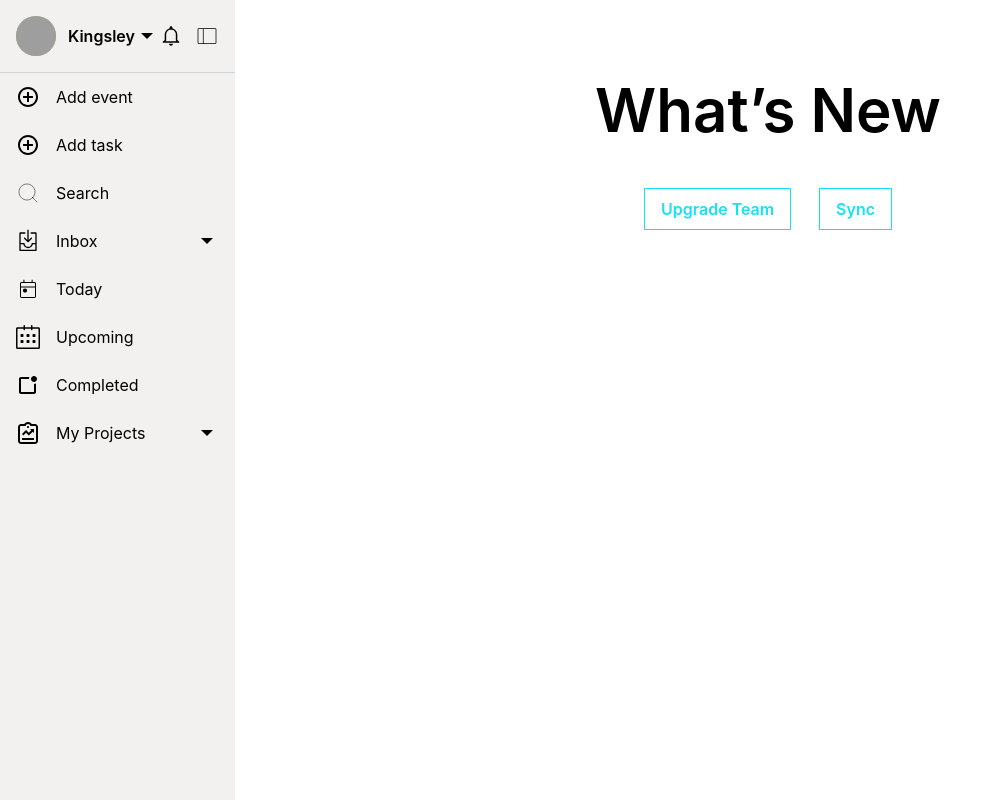
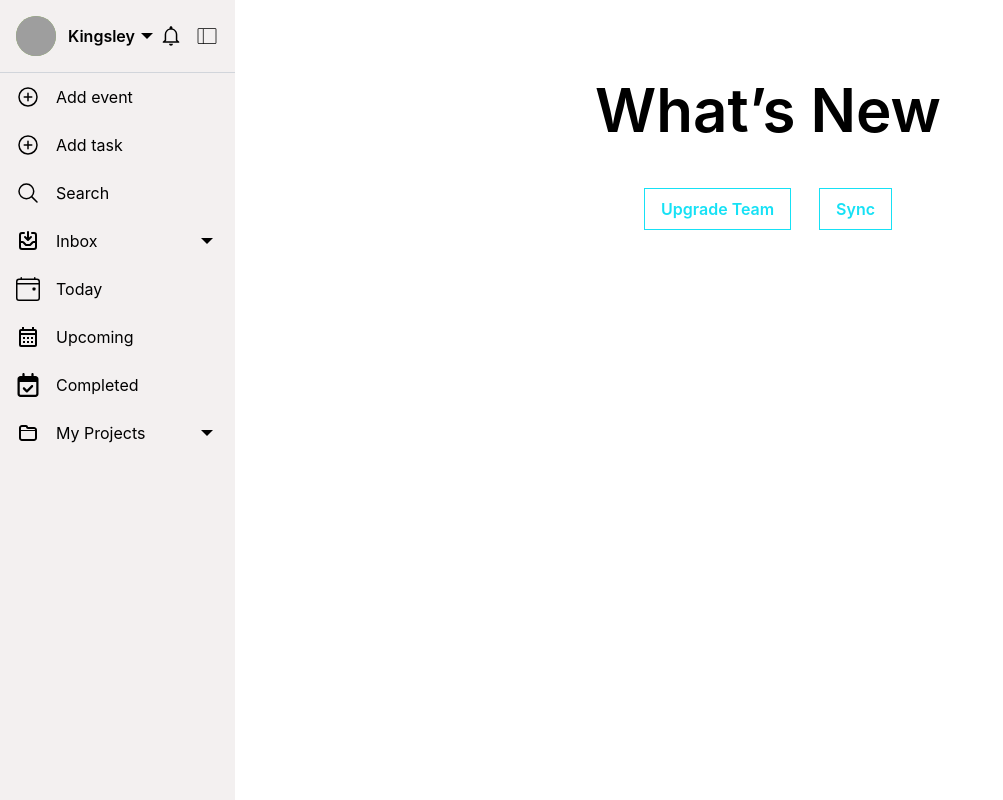
Before and after one commit to kingieX/timeless-event, a React (Vite) app: page /dashboard in a window 1280 px wide. Shown: the whole page, without its empty margins (0-1003 px from the left). Built offline with nearby package versions, Linux system fonts and the light colour scheme; grey boxes are pictures that could not be loaded.

Commit message:
update: modify sidebar menu to enhance user experience

```diff
--- a/src/components/Sidebar.jsx
+++ b/src/components/Sidebar.jsx
@@ -1,82 +1,96 @@
 /* eslint-disable react/prop-types */
 import { useState } from 'react';
 import { Link, useLocation } from 'react-router-dom';
-import { IoMdArrowDropdown, IoMdArrowDropup } from 'react-icons/io';
-import { IoMdNotificationsOutline } from 'react-icons/io';
-import { PiSidebarSimpleThin } from 'react-icons/pi';
 import UserMenuModal from './SidebarModal';
+
+// icons
+import { IoAddCircleOutline, IoSearchOutline } from 'react-icons/io5';
+import { HiOutlineInboxIn } from 'react-icons/hi';
+import { TbMessage, TbMessages, TbMessage2Pin } from 'react-icons/tb';
+import { PiCalendarStarDuotone, PiSidebarSimpleThin } from 'react-icons/pi';
+import { BsCalendar4Event } from 'react-icons/bs';
+import { MdOutlineCalendarMonth } from 'react-icons/md';
+import { FaRegCalendarCheck } from 'react-icons/fa6';
+import { TiFolder } from 'react-icons/ti';
+import { MdWorkOutline } from 'react-icons/md';
+import { SlHome } from 'react-icons/sl';
+import {
+  IoMdArrowDropdown,
+  IoMdArrowDropup,
+  IoMdNotificationsOutline,
+} from 'react-icons/io';
 
 const menuItems = [
   {
     name: 'Add event',
-    icon: '/image/sidebar-assets/btn1.svg',
+    icon: IoAddCircleOutline,
     link: '/dashboard/add-event',
   },
   {
     name: 'Add task',
-    icon: '/image/sidebar-assets/btn1.svg',
+    icon: IoAddCircleOutline,
     link: '/dashboard/add-task',
   },
   {
     name: 'Search',
-    icon: '/image/sidebar-assets/btn2.svg',
+    icon: IoSearchOutline,
     link: '/dashboard/search',
   },
   {
     name: 'Inbox',
-    icon: '/image/sidebar-assets/btn4.svg',
+    icon: HiOutlineInboxIn,
     link: '#',
     subMenu: [
       {
         name: 'User messages',
-        icon: '/image/sidebar-assets/btn5.svg',
+        icon: TbMessage,
         link: '/dashboard/inbox/user-messages',
       },
       {
         name: 'Team messages',
-        icon: '/image/sidebar-assets/btn5.svg',
+        icon: TbMessages,
         link: '/dashboard/inbox/team-messages',
       },
       {
         name: 'Vendor messages',
-        icon: '/image/sidebar-assets/btn6.svg',
+        icon: TbMessage2Pin,
         link: '/dashboard/inbox/vendor-messages',
       },
       {
         name: 'RSVP tracking',
-        icon: '/image/sidebar-assets/btn7.svg',
+        icon: PiCalendarStarDuotone,
         link: '/dashboard/inbox/rsvp-tracking',
       },
     ],
   },
   {
     name: 'Today',
-    icon: '/image/sidebar-assets/btn8.svg',
+    icon: BsCalendar4Event,
     link: '/dashboard/today',
   },
   {
     name: 'Upcoming',
-    icon: '/image/sidebar-assets/btn9.svg',
+    icon: MdOutlineCalendarMonth,
     link: '/dashboard/upcoming',
   },
   {
     name: 'Completed',
-    icon: '/image/sidebar-assets/btn3.svg',
+    icon: FaRegCalendarCheck,
     link: '/dashboard/completed',
   },
   {
     name: 'My Projects',
-    icon: '/image/sidebar-assets/btn10.svg',
+    icon: TiFolder,
     link: '#',
     subMenu: [
       {
         name: 'My work',
-        icon: '/image/sidebar-assets/btn11.svg',
+        icon: MdWorkOutline,
         link: '/dashboard/my-project/my-work',
       },
       {
         name: 'My home',
-        icon: '/image/sidebar-assets/btn12.svg',
+        icon: SlHome,
         link: '/dashboard/my-project/my-home',
       },
     ],
@@ -165,18 +179,18 @@ const Sidebar = ({ userData, onToggleSidebar, isSidebarOpen }) => {
                   <>
                     <div
                       className={`flex items-center px-4 py-3 hover:bg-blue-100 cursor-pointer ${
-                        isMenuActive(menu, currentPath)
-                          ? 'bg-blue-100 border-l-4 border-l-primary'
-                          : ''
+                        isMenuActive(menu, currentPath) ? 'bg-blue-100' : ''
                       }`}
                       onClick={() => toggleSubMenu(index)}
                     >
-                      <img
-                        src={menu.icon}
-                        alt={`${menu.name} icon`}
-                        className="w-6 h-6 mr-4"
+                      <menu.icon
+                        className={`w-6 h-6 mr-4 ${isMenuActive(menu, currentPath) ? '' : ''}`}
                       />
-                      <span>{menu.name}</span>
+                      <span
+                        className={`${isMenuActive(menu, currentPath) ? '' : ''}`}
+                      >
+                        {menu.name}
+                      </span>
                       <span className="ml-auto">
                         {openSubMenus[index] ? (
                           <IoMdArrowDropup className="w-6 h-6" />
@@ -186,7 +200,7 @@ const Sidebar = ({ userData, onToggleSidebar, isSidebarOpen }) => {
                       </span>
                     </div>
                     {openSubMenus[index] && (
-                      <div className="ml-8">
+                      <div className="">
                         {menu.subMenu.map((subMenu, subIndex) => (
                           <Link
                             key={subIndex}
@@ -194,18 +208,20 @@ const Sidebar = ({ userData, onToggleSidebar, isSidebarOpen }) => {
                             onClick={handleLinkClick}
                           >
                             <div
-                              className={`flex items-center px-4 py-2 hover:bg-blue-100 cursor-pointer ${
+                              className={`flex items-center pl-8 px-4 py-2 hover:bg-blue-100 cursor-pointer ${
                                 currentPath === subMenu.link
-                                  ? 'bg-blue-100'
+                                  ? 'bg-blue-100 text-primary border-l-4 border-l-primary'
                                   : ''
                               }`}
                             >
-                              <img
-                                src={subMenu.icon}
-                                alt={`${subMenu.name} icon`}
-                                className="w-6 h-6 mr-4"
+                              <subMenu.icon
+                                className={`w-6 h-6 mr-4 ${currentPath === subMenu.link ? 'text-primary' : ''}`}
                               />
-                              <span>{subMenu.name}</span>
+                              <span
+                                className={`${currentPath === subMenu.link ? 'text-primary' : ''}`}
+                              >
+                                {subMenu.name}
+                              </span>
                             </div>
                           </Link>
                         ))}
@@ -217,16 +233,18 @@ const Sidebar = ({ userData, onToggleSidebar, isSidebarOpen }) => {
                     <div
                       className={`flex items-center px-4 py-3 hover:bg-blue-100 cursor-pointer ${
                         currentPath === menu.link
-                          ? 'bg-blue-100 border-l-4 border-l-primary'
+                          ? 'bg-blue-100 text-primary border-l-4 border-l-primary'
                           : ''
                       }`}
                     >
-                      <img
-                        src={menu.icon}
-                        alt={`${menu.name} icon`}
-                        className="w-6 h-6 mr-4"
+                      <menu.icon
+                        className={`w-6 h-6 mr-4 ${currentPath === menu.link ? 'text-primary' : ''}`}
                       />
-                      <span>{menu.name}</span>
+                      <span
+                        className={`${currentPath === menu.link ? 'text-primary' : ''}`}
+                      >
+                        {menu.name}
+                      </span>
                     </div>
                   </Link>
                 )}
```
